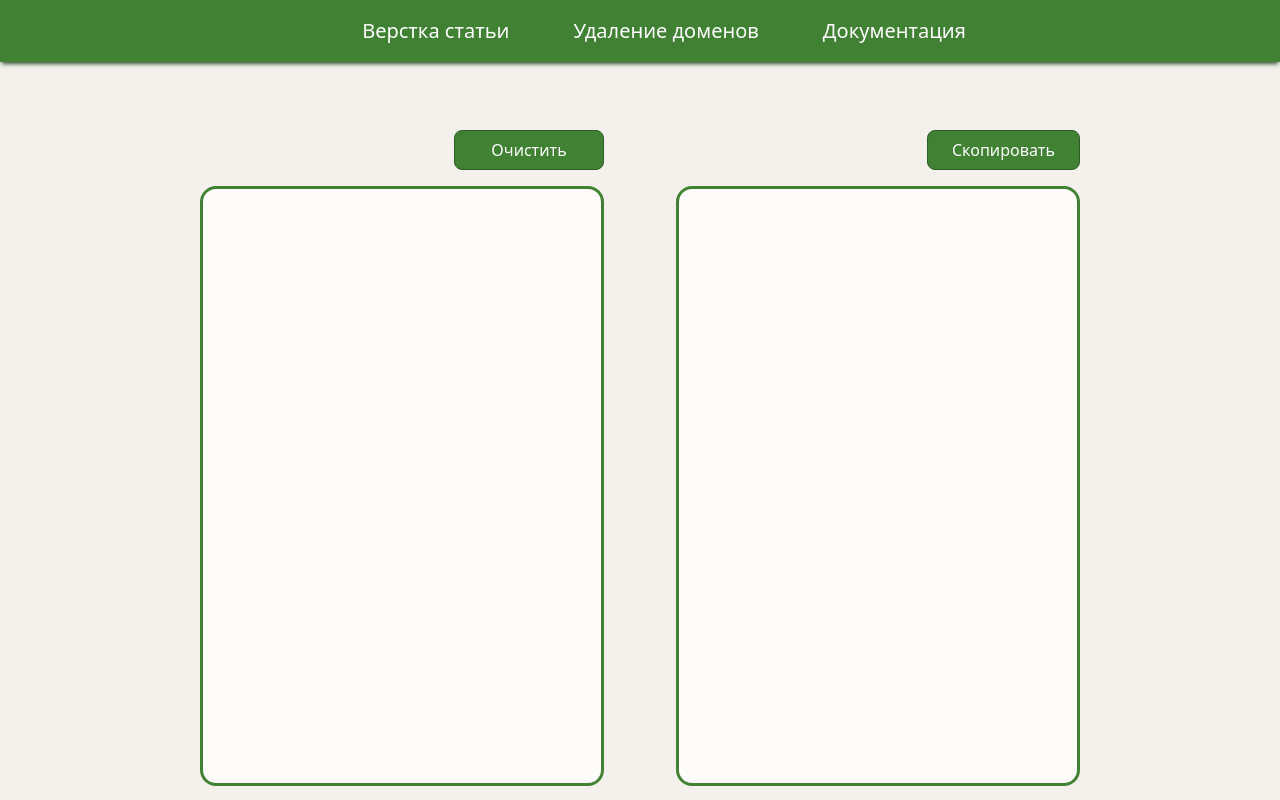
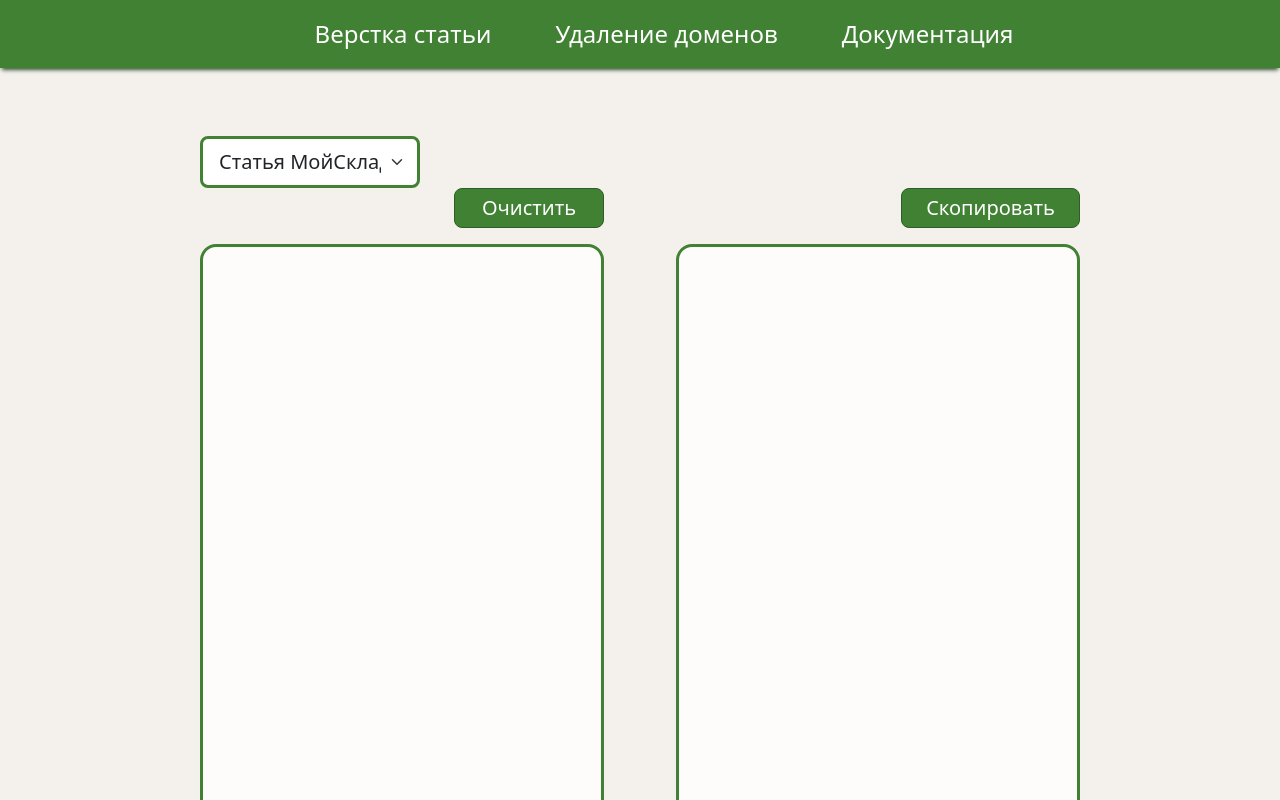
Before and after one commit to Irracionalnost/MoySkladParser, a Vue app: page / in a window 1280 px wide. Shown: the top 800 px of the page. Built offline with nearby package versions, Linux system fonts and the light colour scheme.

Commit message:
добавила селект, обработку вставки текстаб и сами инпуты переделала

```diff
--- /dev/null
+++ b/src/resources/js/components/DropList.vue
@@ -0,0 +1,32 @@
+<script setup>
+import { ref } from 'vue';
+const emit = defineEmits(['changeMode']);
+
+const selected = ref('moysklad');
+
+function changeMode() {
+  emit('changeMode', selected.value);
+}
+</script>
+
+<template>
+  <select
+    v-model="selected"
+    name="lang"
+    class="form-select form-select-lg w-25 droplist"
+    @change="changeMode"
+  >
+    <option value="moysklad" selected>Статья МойСклад</option>
+    <option value="kladana">Статья Kladana</option>
+  </select>
+</template>
+
+<style>
+.droplist {
+  border: 3px solid var(--select-border) !important;
+}
+
+.droplist:focus {
+  box-shadow: none !important;
+}
+</style>
--- a/src/resources/js/components/TextBlock.vue
+++ b/src/resources/js/components/TextBlock.vue
@@ -1,57 +1,23 @@
 <script setup>
-import { ref, onMounted, watch } from 'vue';
+const emit = defineEmits(['updateText']);
 
-import DOMPurify from 'dompurify';
-const props = defineProps({
-  textValue: {
+defineProps({
+  textAfter: {
     type: String,
     default: '',
   },
 });
-
-const editor = ref(null);
-
-const emit = defineEmits(['updateValue']);
-
-function updateContent() {
-  emit('updateValue', editor.value.innerHTML);
-}
-
-function handlePaste(e) {
-  e.preventDefault();
-
-  let html = e.clipboardData.getData('text/html') || e.clipboardData.getData('text/plain');
-
-  html = DOMPurify.sanitize(html, {
-    ALLOWED_TAGS: ['ul', 'ol', 'li', 'b', 'i', 'a'],
-    ALLOWED_ATTR: ['href', 'target'],
-  }).trim();
-
-  emit('updateValue', html);
-}
-
-onMounted(() => {
-  editor.value.innerHTML = props.textValue;
-});
-
-watch(
-  () => props.textValue,
-  (val) => {
-    if (editor.value && editor.value.innerHTML !== val) {
-      editor.value.innerHTML = val;
-    }
-  }
-);
 </script>
 
 <template>
-  <div
-    class="text-block px-4 py-3 rounded-4"
-    contenteditable
-    ref="editor"
-    @input="updateContent"
-    @paste="handlePaste"
-  ></div>
+  <textarea
+    class="text-block px-4 py-3 rounded-4 overflow-y-auto"
+    :value="textAfter"
+    @input="
+      emit('updateText', $event.target.value);
+      console.log($event);
+    "
+  ></textarea>
 </template>
 
 <style lang="scss" scoped>
@@ -59,20 +25,13 @@ watch(
   background-color: var(--text-block-background);
   color: var(--text-block-color);
   border: 3px solid var(--text-block-border);
-  min-height: 600px;
+  min-height: 650px;
+  width: 100%;
+  font-size: 18px;
 
   &:focus {
     outline: none;
     border-color: var(--text-block-focus);
   }
-
-  & ul {
-    list-style: disc;
-    margin-left: 1.5rem;
-    padding-left: 0;
-  }
-  & li {
-    margin-bottom: 0.25rem;
-  }
 }
 </style>
--- a/src/resources/js/components/TextBlockControl.vue
+++ b/src/resources/js/components/TextBlockControl.vue
@@ -1,24 +1,28 @@
 <script setup>
-import { ref } from 'vue';
+import TextBlockHTML from './TextBlockHTML.vue';
 import TextBlock from './TextBlock.vue';
 
-const textBefore = ref('');
-const textAfter = ref('');
+const props = defineProps({
+  textBefore: {
+    type: String,
+    default: '',
+  },
+  textAfter: {
+    type: String,
+    default: '',
+  },
+});
+
+const emit = defineEmits(['clearText', 'updateTextBefore', 'updateTextAfter']);
 
 function clearText() {
-  textBefore.value = '';
-  textAfter.value = '';
-}
-
-function updateText(val) {
-  textBefore.value = val;
-  textAfter.value = val + '5';
+  emit('clearText');
 }
 
 function copyText() {
   let btn = document.getElementById('#copy_btn');
   navigator.clipboard
-    .writeText(textAfter.value)
+    .writeText(props.textAfter)
     .then(() => {
       if (btn.innerText !== '✔ Готово') {
         const originalText = btn.innerText;
@@ -54,10 +58,13 @@ function copyText() {
   </div>
   <div class="row mt-3 gap-5">
     <div class="col">
-      <TextBlock :text-value="textBefore" @update-value="(val) => updateText(val)" />
+      <TextBlockHTML
+        :text-before="textBefore"
+        @update-text="(val) => emit('updateTextBefore', val)"
+      />
     </div>
     <div class="col">
-      <TextBlock :text-value="textAfter" @update-value="(val) => (textAfter = val)" />
+      <TextBlock :value="textAfter" @update-text="(val) => emit('updateTextAfter', val)" />
     </div>
   </div>
 </template>
@@ -66,6 +73,7 @@ function copyText() {
 .btn {
   min-width: 150px;
   min-height: 40px;
+  font-size: 20px;
 
   &-primary {
     background-color: var(--button-background);
--- /dev/null
+++ b/src/resources/js/components/TextBlockHTML.vue
@@ -0,0 +1,77 @@
+<script setup>
+import { ref, watch } from 'vue';
+const editor = ref(null); //dom-элемент редактора
+const textValue = ref(''); //текст редактора
+
+const props = defineProps({
+  textBefore: {
+    type: String,
+    default: '',
+  },
+});
+
+const emit = defineEmits(['updateText']);
+
+watch(
+  () => props.textBefore,
+  (newVal) => {
+    textValue.value = newVal;
+    if (editor.value && editor.value.innerHTML !== newVal) {
+      editor.value.innerHTML = newVal;
+    }
+  }
+);
+
+import DOMPurify from 'dompurify';
+
+function handlePaste(e) {
+  e.preventDefault();
+  let html = e.clipboardData.getData('text/html') || e.clipboardData.getData('text/plain');
+  html = DOMPurify.sanitize(html, {
+    ALLOWED_TAGS: ['ul', 'ol', 'li', 'b', 'i', 'a', 'br', 'p'],
+    ALLOWED_ATTR: ['href', 'target'],
+  }).trim();
+
+  emit('updateText', html);
+}
+
+function inputText(val) {
+  textValue.value = val;
+  emit('updateText', val);
+}
+</script>
+
+<template>
+  <div
+    ref="editor"
+    class="text-block px-4 py-3 rounded-4 overflow-y-auto"
+    contenteditable
+    @input="inputText($event.target.innerHTML)"
+    @paste="handlePaste"
+  ></div>
+</template>
+
+<style lang="scss" scoped>
+.text-block {
+  background-color: var(--text-block-background);
+  color: var(--text-block-color);
+  border: 3px solid var(--text-block-border);
+  min-height: 650px;
+  width: 100%;
+  font-size: 18px;
+
+  &:focus {
+    outline: none;
+    border-color: var(--text-block-focus);
+  }
+
+  & ul {
+    list-style: disc;
+    margin-left: 1.5rem;
+    padding-left: 0;
+  }
+  & li {
+    margin-bottom: 0.25rem;
+  }
+}
+</style>
--- a/src/resources/js/pages/Home.vue
+++ b/src/resources/js/pages/Home.vue
@@ -1,10 +1,37 @@
 <script setup>
+import { ref } from 'vue';
+
 import TextBlockControl from '../components/TextBlockControl.vue';
+import DropList from '../components/DropList.vue';
+
+const mode = ref('moysklad');
+const textBefore = ref('');
+const textAfter = ref('');
+
+function updateTextBefore(val) {
+  textBefore.value = val;
+}
+
+function clear() {
+  textBefore.value = '';
+  textAfter.value = '';
+}
+
+function updateTextAfter(val) {
+  textAfter.value = val;
+}
 </script>
 
 <template>
   <div class="body-container">
-    <TextBlockControl />
+    <DropList @change-mode="(val) => (mode = val)" />
+    <TextBlockControl
+      :text-before="textBefore"
+      :text-after="textAfter"
+      @clear-text="clear"
+      @update-text-before="(val) => updateTextBefore(val)"
+      @update-text-after="(val) => updateTextAfter(val)"
+    />
   </div>
 </template>
 
--- a/src/resources/js/views/layouts/Header.vue
+++ b/src/resources/js/views/layouts/Header.vue
@@ -41,7 +41,7 @@
 }
 
 .nav-link {
-  font-size: 20px;
+  font-size: 24px;
   font-weight: 400;
   color: var(--header-text);
 
--- a/src/resources/styles/_variables.scss
+++ b/src/resources/styles/_variables.scss
@@ -18,4 +18,6 @@
   --button-hover: #356d2a;
   --button-active: #294f1f;
   --button-text: #fff;
+
+  --select-border: #418134;
 }
```
Also changed, not shown: src/PROGRESS.md (added, +3 -0 lines).
